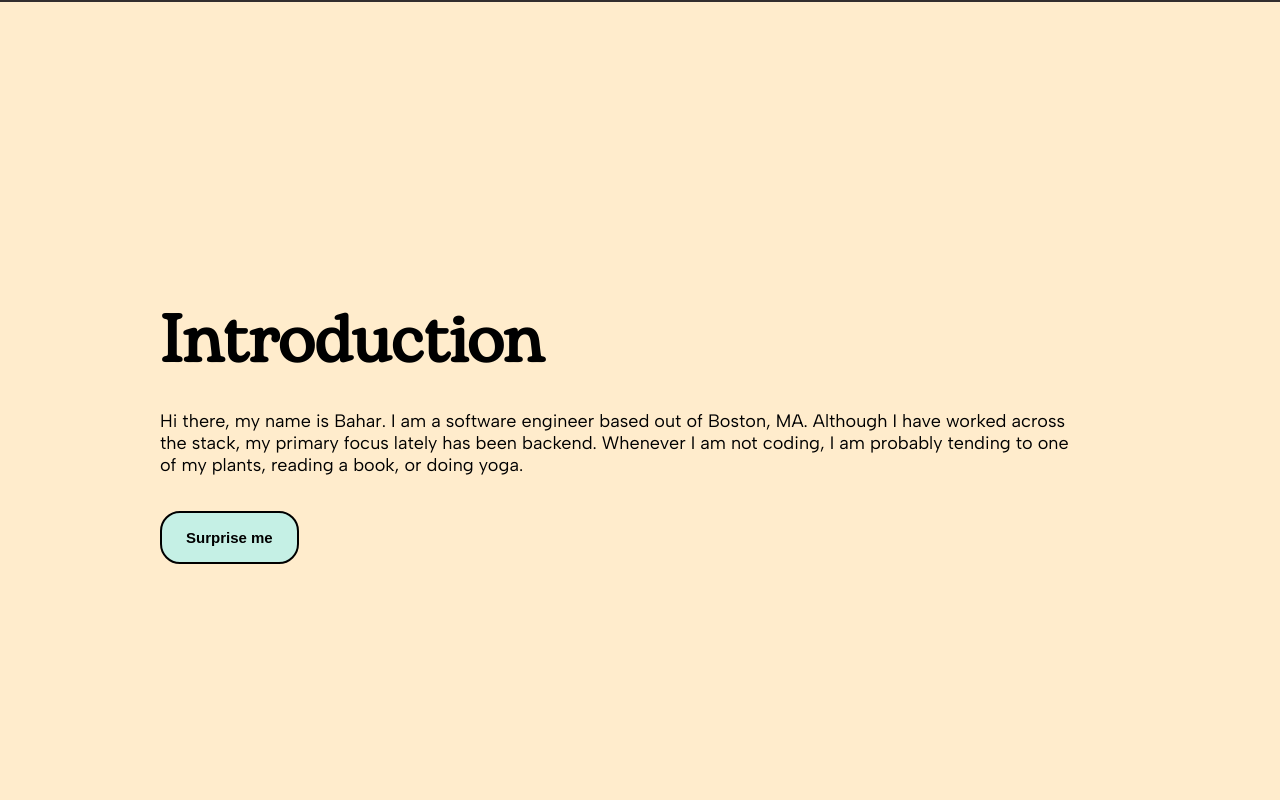
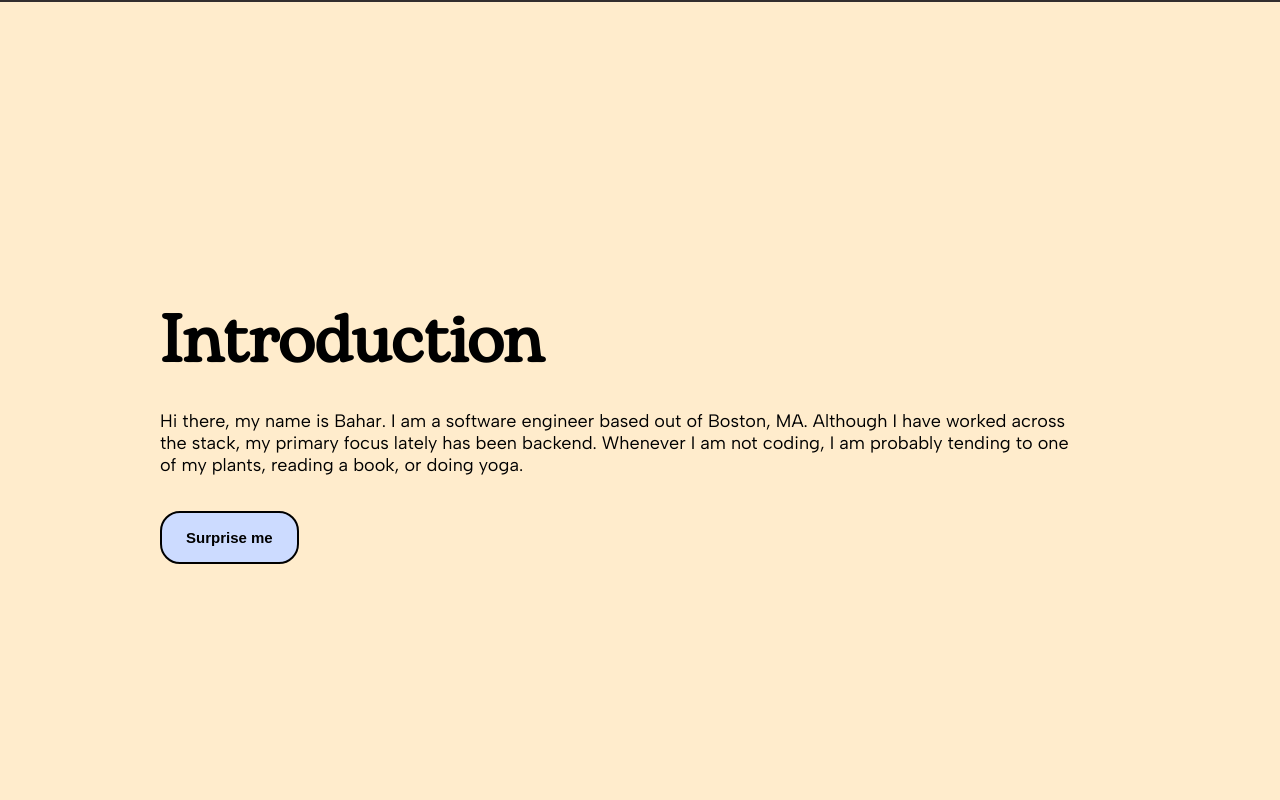
Before and after one commit to baharsheikhi/baharsheikhi, a React (Create React App) app: page / in a window 1280 px wide. In both pictures the pointer is over the button "Surprise me". Shown: the top 800 px of the page. Built offline with nearby package versions, Linux system fonts and the light colour scheme.

Commit message:
fix onhover button

```diff
--- a/src/App.css
+++ b/src/App.css
@@ -89,8 +89,8 @@ button:active {
     background: #c5f0e5;
 }
 
-App-Header-Content-Introduction-Button:hover {
-    background: #FFECCC;
+.App-Header-Content-Introduction-Button:hover {
+    background: #ccdbff;
 }
 
 
```
